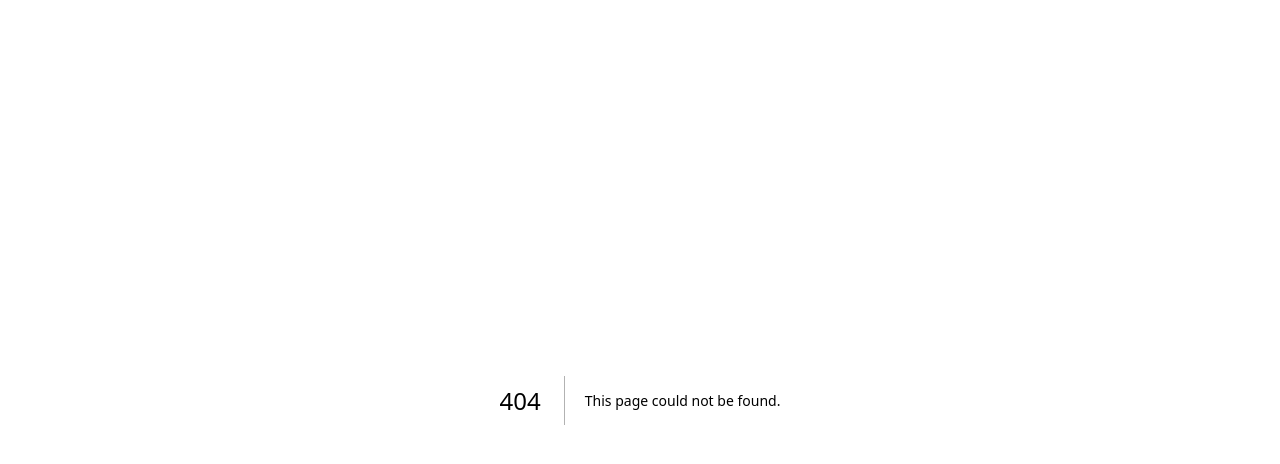
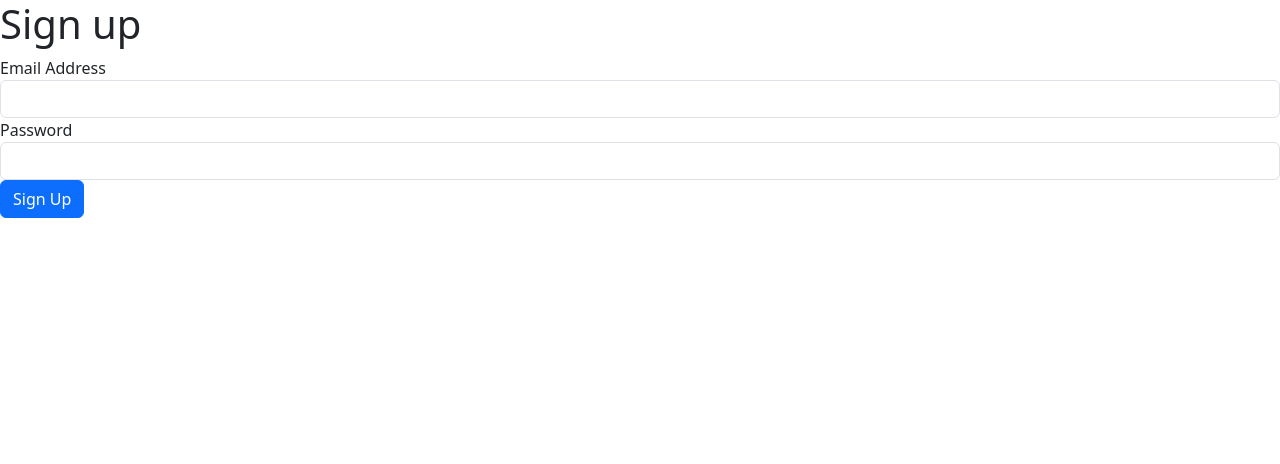
Before and after one commit to ksburhan/react-ticketing-service, a Next.js app in the folder client/: page /auth/signup in a window 1280 px wide. Before the commit this address had no page. Shown: the top 464 px of the page. Built offline with nearby package versions, Linux system fonts and the light colour scheme.

Commit message:
client: add signup form

```diff
--- /dev/null
+++ b/client/pages/auth/signup.js
@@ -0,0 +1,16 @@
+const SignUp = () => {
+    return <form>
+        <h1>Sign up</h1>
+        <div className="form-group">
+            <label>Email Address</label>
+            <input className="form-control"/>
+        </div>
+        <div className="form-group">
+            <label>Password</label>
+            <input type="password" className="form-control"/>
+        </div>
+        <button className="btn btn-primary">Sign Up</button>
+    </form>;
+};
+
+export default SignUp;
```
